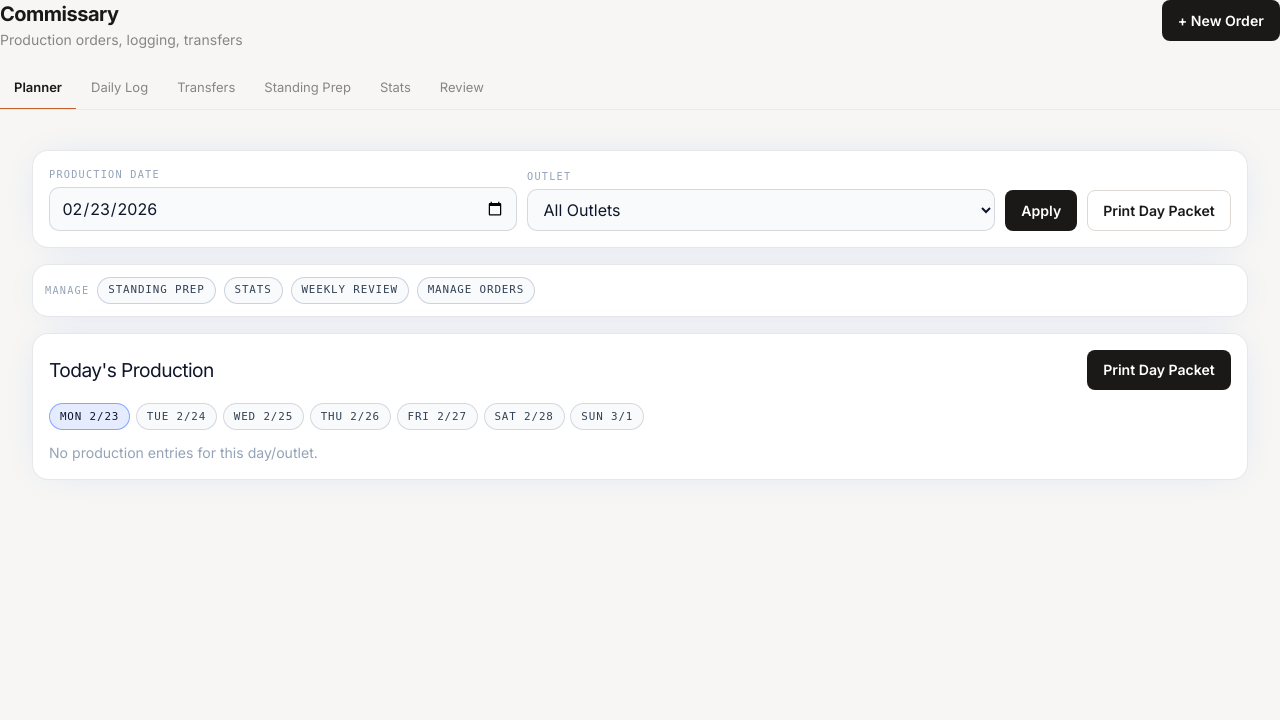
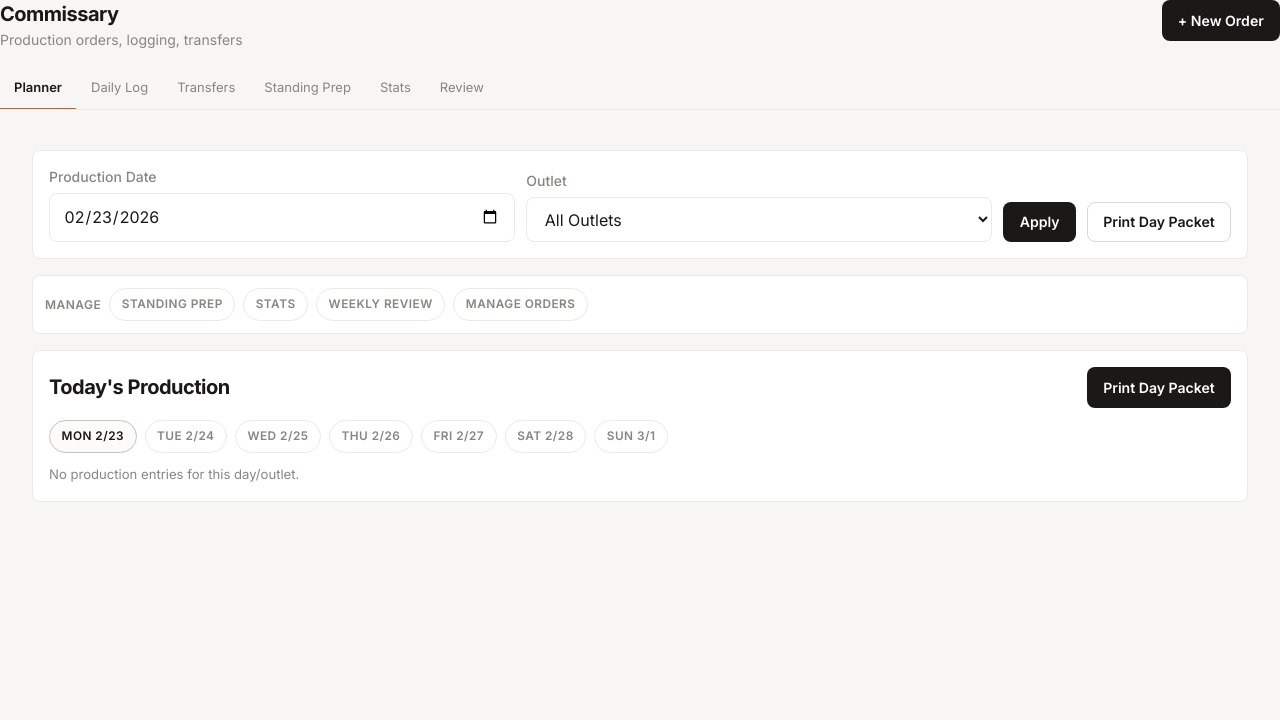
Before and after one commit to cheffr3y/foxtownhq, a Flask app: page /commissary in a window 1280 px wide. Shown: the part 48-768 px from the top of the page. Run offline with Flask 3, Linux system fonts and the light colour scheme; a user stored in the database is signed in; data that the repository does not hold is empty; some libraries are stand-ins or nearby versions.

Commit message:
Refactor commissary planner styling to fhq system

```diff
--- a/templates/commissary_planner.html
+++ b/templates/commissary_planner.html
@@ -5,378 +5,99 @@
 
 {% block extra_head %}
 <style>
-    .comm-shell {
-        padding-bottom: 3rem;
+    .comm-shell { padding-bottom: 3rem; }
+    .controls-grid,
+    .signoff-tools,
+    .signoff-grid,
+    .signoff-cards { display: grid; gap: 0.7rem; }
+    .controls-grid { grid-template-columns: repeat(1, minmax(0, 1fr)); align-items: end; }
+    @media (min-width: 900px) {
+        .signoff-grid { grid-template-columns: repeat(3, minmax(0, 1fr)); }
     }
-
-    .comm-panel {
-        border-radius: 16px;
-        border: 1px solid rgba(15, 23, 42, 0.1);
-        background: rgba(255, 255, 255, 0.96);
-        box-shadow: 0 0 36px -14px rgba(77, 124, 255, 0.24);
+    @media (min-width: 980px) {
+        .controls-grid { grid-template-columns: minmax(180px, 0.8fr) minmax(180px, 0.8fr) auto auto; }
+        .signoff-tools { grid-template-columns: auto minmax(180px, 0.9fr) auto; align-items: center; }
     }
-
-    .controls-grid {
-        display: grid;
-        gap: 0.6rem;
-        grid-template-columns: repeat(1, minmax(0, 1fr));
-        align-items: end;
-    }
-
-    @media (min-width: 980px) {
-        .controls-grid {
-            grid-template-columns: minmax(180px, 0.8fr) minmax(180px, 0.8fr) auto auto;
-        }
-    }
-
-    .comm-label {
-        display: block;
-        margin-bottom: 0.32rem;
-        font-size: 0.64rem;
-        letter-spacing: 0.12em;
-        text-transform: uppercase;
-        color: #94A3B8;
-        font-family: 'JetBrains Mono', ui-monospace, SFMono-Regular, monospace;
-    }
-
-    .comm-field {
-        width: 100%;
-        min-height: 42px;
-        border: 1px solid rgba(15, 23, 42, 0.15);
-        border-radius: 10px;
-        background: rgba(248, 250, 252, 0.92);
-        color: #0F172A;
-        padding: 0.5rem 0.72rem;
-        transition: all 0.2s ease;
-    }
-
-    .comm-field:focus {
-        outline: none;
-        border-color: rgba(77, 124, 255, 0.72);
-        box-shadow: 0 0 20px -10px rgba(77, 124, 255, 0.55);
-    }
-
-    .planner-tabs {
-        display: inline-flex;
-        border-radius: 999px;
-        border: 1px solid rgba(15, 23, 42, 0.14);
-        background: rgba(248, 250, 252, 0.92);
-        padding: 0.2rem;
-        gap: 0.2rem;
-        flex-wrap: wrap;
-    }
-
-    .planner-tab {
-        border-radius: 999px;
-        border: 1px solid transparent;
-        color: #334155;
-        background: transparent;
-        padding: 0.42rem 0.9rem;
-        font-size: 0.7rem;
-        letter-spacing: 0.08em;
-        text-transform: uppercase;
-        font-family: 'JetBrains Mono', ui-monospace, SFMono-Regular, monospace;
-    }
-
-    .planner-tab.is-active {
-        border-color: rgba(77, 124, 255, 0.62);
-        background: rgba(77, 124, 255, 0.14);
-        color: #0F172A;
-    }
-
-    .manage-row {
-        display: flex;
-        flex-wrap: wrap;
-        gap: 0.5rem;
-        align-items: center;
-    }
-
-    .manage-pill {
-        border-radius: 999px;
-        border: 1px solid rgba(148, 163, 184, 0.45);
-        background: rgba(248, 250, 252, 0.9);
-        color: #334155;
-        padding: 0.26rem 0.62rem;
-        font-size: 0.68rem;
-        letter-spacing: 0.08em;
-        text-transform: uppercase;
-        font-family: 'JetBrains Mono', ui-monospace, SFMono-Regular, monospace;
-    }
-
-    .section-head {
-        display: flex;
-        justify-content: space-between;
-        align-items: center;
-        gap: 0.7rem;
-        margin-bottom: 0.8rem;
-        flex-wrap: wrap;
-    }
-
-    .section-title {
-        color: #0F172A;
-        font-size: 1.2rem;
-        letter-spacing: -0.03em;
-        font-family: 'Calistoga', Inter, sans-serif;
-    }
-
-    .table-wrap {
-        overflow-x: auto;
-    }
-
-    .production-table {
-        width: 100%;
-        min-width: 620px;
-        border-collapse: collapse;
-    }
-
-    .production-table th {
-        text-align: left;
-        font-size: 0.66rem;
-        letter-spacing: 0.13em;
-        text-transform: uppercase;
-        color: #94A3B8;
-        padding: 0.66rem 0.72rem;
-        border-bottom: 1px solid rgba(148, 163, 184, 0.24);
-        font-family: 'JetBrains Mono', ui-monospace, SFMono-Regular, monospace;
-    }
-
-    .production-table td {
-        padding: 0.7rem 0.72rem;
-        border-top: 1px solid rgba(148, 163, 184, 0.2);
-        color: #334155;
-        font-size: 0.84rem;
-    }
-
-    .signoff-tools {
-        display: grid;
-        gap: 0.7rem;
-    }
-
-    @media (min-width: 980px) {
-        .signoff-tools {
-            grid-template-columns: auto minmax(180px, 0.9fr) auto;
-            align-items: center;
-        }
-    }
-
-    .week-pills {
-        display: flex;
-        flex-wrap: wrap;
-        gap: 0.36rem;
-    }
-
+    .manage-row,
+    .week-pills,
+    .section-head,
+    .signoff-head,
+    .signoff-actions { display: flex; flex-wrap: wrap; gap: 0.5rem; align-items: center; }
+    .section-head,
+    .signoff-head { justify-content: space-between; margin-bottom: 0.8rem; }
+    .table-wrap { overflow-x: auto; }
+    .production-table { min-width: 620px; }
+    .manage-pill,
     .week-pill {
         display: inline-flex;
         align-items: center;
+        gap: 0.3rem;
+        padding: 0.4rem 0.72rem;
+        border: 1px solid #ECEAE6;
         border-radius: 999px;
-        border: 1px solid rgba(15, 23, 42, 0.15);
-        background: rgba(248, 250, 252, 0.92);
-        color: #334155;
-        padding: 0.28rem 0.62rem;
+        background: #fff;
+        color: #8A8580;
+        text-decoration: none;
+        font-size: 0.74rem;
+        font-weight: 600;
+        letter-spacing: 0.04em;
+        text-transform: uppercase;
+        transition: border-color 0.15s ease, color 0.15s ease;
+    }
+    .manage-pill:hover,
+    .week-pill:hover,
+    .week-pill.is-active { border-color: #C8C2BB; color: #1B1918; }
+    .week-pill.is-active,
+    .week-row.is-active { background: #FCFBFA; }
+    .pill-badge,
+    .signoff-status {
+        display: inline-flex;
+        align-items: center;
+        justify-content: center;
+        border-radius: 999px;
         font-size: 0.68rem;
-        letter-spacing: 0.08em;
-        text-transform: uppercase;
-        font-family: 'JetBrains Mono', ui-monospace, SFMono-Regular, monospace;
-        text-decoration: none;
+        font-weight: 600;
+        border: 1px solid #ECEAE6;
+        white-space: nowrap;
     }
-
-    .week-pill.is-active {
-        border-color: rgba(77, 124, 255, 0.62);
-        background: rgba(77, 124, 255, 0.14);
-        color: #0F172A;
-    }
-
-    .pill-badge {
-        display: inline-block;
-        margin-left: 0.28rem;
-        padding: 0.08rem 0.32rem;
-        border-radius: 999px;
-        font-size: 0.58rem;
-        background: rgba(251, 191, 36, 0.25);
-        color: #92400e;
-    }
-
-    .pill-badge--done {
-        background: rgba(16, 185, 129, 0.2);
-        color: #065f46;
-    }
-
-    .signoff-progress {
-        font-size: 0.78rem;
-        letter-spacing: 0.08em;
-        text-transform: uppercase;
-        color: #334155;
-        font-family: 'JetBrains Mono', ui-monospace, SFMono-Regular, monospace;
-    }
-
-    .day-panel[hidden] {
-        display: none !important;
-    }
-
-    .signoff-cards {
-        display: grid;
-        gap: 0.7rem;
-        margin-top: 0.8rem;
-    }
-
-    .signoff-card {
-        border-radius: 14px;
-        border: 1px solid rgba(15, 23, 42, 0.12);
-        background: rgba(248, 250, 252, 0.92);
-        padding: 0.78rem;
-    }
-
-    .signoff-head {
-        display: flex;
-        justify-content: space-between;
-        gap: 0.6rem;
-        align-items: flex-start;
-    }
-
-    .signoff-item {
-        color: #0F172A;
-        font-size: 1.06rem;
-        line-height: 1.1;
-        letter-spacing: -0.02em;
-        font-family: 'Calistoga', Inter, sans-serif;
-    }
-
-    .signoff-meta {
-        margin-top: 0.2rem;
-        color: #64748B;
-        font-size: 0.76rem;
-    }
-
-    .signoff-status {
-        min-width: 104px;
-        text-align: center;
-        border-radius: 999px;
-        padding: 0.28rem 0.56rem;
-        font-size: 0.7rem;
-        letter-spacing: 0.1em;
-        text-transform: uppercase;
-        font-family: 'JetBrains Mono', ui-monospace, SFMono-Regular, monospace;
-        border: 1px solid transparent;
-    }
-
-    .signoff-status--done {
-        color: #ecfdf5;
-        background: rgba(16, 185, 129, 0.86);
-        border-color: rgba(110, 231, 183, 0.9);
-    }
-
-    .signoff-status--pending {
-        color: #111827;
-        background: rgba(251, 191, 36, 0.92);
-        border-color: rgba(252, 211, 77, 0.95);
-    }
-
-    .signoff-actions {
-        margin-top: 0.6rem;
-        display: flex;
-        flex-wrap: wrap;
-        align-items: center;
-        gap: 0.42rem;
-    }
-
-    .signoff-grid {
-        margin-top: 0.6rem;
-        display: grid;
-        gap: 0.45rem;
-        grid-template-columns: repeat(1, minmax(0, 1fr));
-    }
-
-    @media (min-width: 900px) {
-        .signoff-grid {
-            grid-template-columns: repeat(3, minmax(0, 1fr));
-        }
-    }
-
-    .signoff-input,
-    .signoff-notes {
-        width: 100%;
-        border: 1px solid rgba(15, 23, 42, 0.13);
-        border-radius: 9px;
-        background: rgba(248, 250, 252, 0.92);
-        color: #0F172A;
-        padding: 0.42rem 0.58rem;
-        font-size: 0.82rem;
-    }
-
-    .signoff-notes {
-        min-height: 76px;
-        resize: vertical;
-    }
-
-    .save-state {
-        color: #94A3B8;
-        font-size: 0.71rem;
-        letter-spacing: 0.06em;
-        text-transform: uppercase;
-        font-family: 'JetBrains Mono', ui-monospace, SFMono-Regular, monospace;
-    }
-
-    .save-state.is-saving {
-        color: #fbbf24;
-    }
-
-    .save-state.is-error {
-        color: #fb7185;
-    }
-
-    .save-state.is-saved {
-        color: #34d399;
-    }
-
-    .week-glance {
-        margin-top: 1rem;
-        border: 1px solid rgba(15, 23, 42, 0.12);
-        border-radius: 12px;
-        overflow: hidden;
-    }
-
+    .pill-badge { min-width: 2.2rem; padding: 0.12rem 0.38rem; background: #FFF8EE; color: #A0590A; border-color: #F0D9A0; }
+    .pill-badge--done,
+    .signoff-status--done { background: #EEFBEF; color: #2B7A30; border-color: #C2E8C4; }
+    .signoff-progress,
+    .save-state { font-size: 0.74rem; font-weight: 600; letter-spacing: 0.04em; text-transform: uppercase; color: #8A8580; }
+    .day-panel[hidden] { display: none !important; }
+    .signoff-cards { margin-top: 0.8rem; }
+    .signoff-head { align-items: flex-start; }
+    .signoff-item { font-size: 1.05rem; font-weight: 700; color: #1B1918; }
+    .signoff-meta,
+    .empty-note { font-size: 0.82rem; color: #8A8580; }
+    .signoff-status { min-width: 104px; padding: 0.28rem 0.6rem; }
+    .signoff-status--pending { background: #FFF8EE; color: #A0590A; border-color: #F0D9A0; }
+    .signoff-actions,
+    .signoff-grid { margin-top: 0.6rem; }
+    .signoff-notes { min-height: 76px; resize: vertical; }
+    .save-state.is-saving { color: #A0590A; }
+    .save-state.is-error { color: #8B2020; }
+    .save-state.is-saved { color: #2B7A30; }
+    .week-glance { margin-top: 1rem; border: 1px solid #ECEAE6; border-radius: 8px; overflow: hidden; }
     .week-row {
         display: grid;
         grid-template-columns: minmax(110px, 0.8fr) minmax(90px, 0.7fr) minmax(120px, 0.8fr) auto;
         gap: 0.45rem;
         align-items: center;
-        padding: 0.54rem 0.66rem;
-        border-top: 1px solid rgba(148, 163, 184, 0.18);
-        background: rgba(248, 250, 252, 0.92);
         width: 100%;
+        padding: 0.6rem 0.72rem;
+        border-top: 1px solid #ECEAE6;
+        background: #fff;
         text-align: left;
+        font-size: 0.84rem;
+        color: #1B1918;
     }
-
-    .week-row:first-child {
-        border-top: none;
-    }
-
-    .week-row.is-active {
-        background: rgba(77, 124, 255, 0.12);
-    }
-
-    .week-indicator {
-        justify-self: end;
-        font-size: 0.9rem;
-        font-weight: 700;
-    }
-
-    .week-indicator.is-empty {
-        color: #94A3B8;
-    }
-
-    .week-indicator.is-partial {
-        color: #d97706;
-    }
-
-    .week-indicator.is-complete {
-        color: #059669;
-    }
-
-    .empty-note {
-        color: #94A3B8;
-        font-size: 0.88rem;
-    }
+    .week-row:first-child { border-top: none; }
+    .week-indicator { justify-self: end; font-size: 0.9rem; font-weight: 700; }
+    .week-indicator.is-empty { color: #A09A94; }
+    .week-indicator.is-partial { color: #A0590A; }
+    .week-indicator.is-complete { color: #2B7A30; }
 </style>
 {% endblock %}
 
@@ -395,23 +116,23 @@
     ], 'planner') }}
 
     <div
-        class="max-w-[96rem] mx-auto px-4 sm:px-6 lg:px-8 py-5 space-y-4 comm-shell fhq-fade"
+        class="max-w-[96rem] mx-auto px-4 sm:px-6 lg:px-8 py-5 space-y-4 comm-shell"
         id="plannerRoot"
         data-initial-tab="{{ active_tab }}"
         data-initial-signoff-day="{{ signoff_day }}"
         data-current-user="{{ current_user_name }}"
     >
-        <section class="comm-panel p-4">
+        <section class="fhq-card p-4">
             <form method="GET" class="controls-grid" id="plannerFilterForm">
                 <input type="hidden" name="tab" id="plannerTabInput" value="{{ active_tab }}">
                 <input type="hidden" name="signoff_day" id="signoffDayInput" value="{{ signoff_day }}">
                 <div>
-                    <label class="comm-label">Production Date</label>
-                    <input type="date" name="day" value="{{ selected_day }}" class="comm-field">
+                    <label class="block text-sm font-medium text-foxtown-muted mb-1.5">Production Date</label>
+                    <input type="date" name="day" value="{{ selected_day }}" class="fhq-input">
                 </div>
                 <div>
-                    <label class="comm-label">Outlet</label>
-                    <select name="outlet" class="comm-field">
+                    <label class="block text-sm font-medium text-foxtown-muted mb-1.5">Outlet</label>
+                    <select name="outlet" class="fhq-input">
                         <option value="">All Outlets</option>
                         {% for outlet in outlet_options %}
                         <option value="{{ outlet }}" {% if selected_outlet == outlet %}selected{% endif %}>{{ outlet }}</option>
@@ -429,9 +150,9 @@
             <button type="button" class="planner-tab" data-planner-tab-btn="transfers" aria-pressed="false">Transfers</button>
         </div>
 
-        <section class="comm-panel p-3">
+        <section class="fhq-card p-3">
             <div class="manage-row">
-                <span class="comm-label !mb-0">Manage</span>
+                <span class="fhq-section-head mb-0">Manage</span>
                 <a class="manage-pill" href="{{ url_for('commissary_standing_prep') }}">Standing Prep</a>
                 <a class="manage-pill" href="{{ url_for('commissary_stats') }}">Stats</a>
                 <a class="manage-pill" href="{{ url_for('commissary_review', week_start=week_start, outlet=(selected_outlet or None)) }}">Weekly Review</a>
@@ -439,9 +160,9 @@
             </div>
         </section>
 
-        <section class="comm-panel p-4" data-planner-tab-panel="production" hidden>
+        <section class="fhq-card p-4" data-planner-tab-panel="production" hidden>
             <div class="section-head">
-                <h2 class="section-title">Today's Production</h2>
+                <h2 class="text-xl font-bold tracking-tight text-foxtown-text">Today's Production</h2>
                 <a href="{{ url_for('commissary_packet_print', outlet=(selected_outlet or None), week_start=week_start, day=selected_day, include_shopping=0) }}" target="_blank" class="fhq-btn fhq-btn--primary">Print Day Packet</a>
             </div>
             <div class="week-pills mb-3">
@@ -459,9 +180,9 @@
             {% if production_groups %}
                 {% for group in production_groups %}
                 <div class="mb-4">
-                    <div class="comm-label !mb-2">{{ group.outlet }}</div>
+                    <div class="fhq-section-head mb-2">{{ group.outlet }}</div>
                     <div class="table-wrap">
-                        <table class="production-table">
+                        <table class="fhq-table production-table">
                             <thead>
                                 <tr>
                                     <th>Item</th>
@@ -487,9 +208,9 @@
             {% endif %}
         </section>
 
-        <section class="comm-panel p-4" data-planner-tab-panel="signoff" hidden data-signoff-root>
+        <section class="fhq-card p-4" data-planner-tab-panel="signoff" hidden data-signoff-root>
             <div class="section-head">
-                <h2 class="section-title">Sign Off</h2>
+                <h2 class="text-xl font-bold tracking-tight text-foxtown-text">Sign Off</h2>
                 <div class="signoff-progress" data-progress-text>0 of 0 signed off</div>
             </div>
 
@@ -506,7 +227,7 @@
                     </button>
                     {% endfor %}
                 </div>
-                <input type="date" class="comm-field" id="signoffDayPicker" value="{{ signoff_day }}">
+                <input type="date" class="fhq-input" id="signoffDayPicker" value="{{ signoff_day }}">
                 <a href="{{ url_for('commissary_production_log', log_date=signoff_day, outlet=(selected_outlet or None), remaining=0) }}" class="fhq-btn fhq-btn--outline">Open Full Log Page</a>
             </div>
 
@@ -516,7 +237,7 @@
                 {% if entries %}
                 <div class="signoff-cards">
                     {% for entry in entries %}
-                    <form method="POST" action="{{ url_for('commissary_production_log_update', line_id=entry.line_id) }}" class="signoff-card" data-log-form data-day="{{ day.date_iso }}">
+                    <form method="POST" action="{{ url_for('commissary_production_log_update', line_id=entry.line_id) }}" class="fhq-card p-4" data-log-form data-day="{{ day.date_iso }}">
                         <input type="hidden" name="production_date" value="{{ day.date_iso }}">
                         <input type="hidden" name="ajax" value="1">
                         <input type="hidden" name="signed_off_by" value="{{ current_user_name }}">
@@ -539,9 +260,9 @@
                         </div>
 
                         <div class="signoff-grid">
-                            <input type="text" name="made_by" value="{{ entry.made_by or '' }}" class="signoff-input" placeholder="Made by">
-                            <input type="text" name="tasted_by" value="{{ entry.tasted_by or '' }}" class="signoff-input" placeholder="Tasted by">
-                            <textarea name="production_notes" class="signoff-notes" placeholder="Notes">{{ entry.production_notes or '' }}</textarea>
+                            <input type="text" name="made_by" value="{{ entry.made_by or '' }}" class="fhq-input" placeholder="Made by">
+                            <input type="text" name="tasted_by" value="{{ entry.tasted_by or '' }}" class="fhq-input" placeholder="Tasted by">
+                            <textarea name="production_notes" class="fhq-input signoff-notes" placeholder="Notes">{{ entry.production_notes or '' }}</textarea>
                         </div>
                     </form>
                     {% endfor %}
@@ -553,7 +274,7 @@
             {% endfor %}
 
             <div class="section-head mt-5 !mb-2">
-                <h3 class="section-title !text-[1.02rem]">Week at a Glance</h3>
+                <h3 class="text-lg font-bold tracking-tight text-foxtown-text">Week at a Glance</h3>
             </div>
             <div class="week-glance">
                 {% for day in week_signoff_summary %}
@@ -571,11 +292,11 @@
             </div>
         </section>
 
-        <section class="comm-panel p-4" data-planner-tab-panel="transfers" hidden>
+        <section class="fhq-card p-4" data-planner-tab-panel="transfers" hidden>
             <div class="section-head">
-                <h2 class="section-title">Transfers</h2>
+                <h2 class="text-xl font-bold tracking-tight text-foxtown-text">Transfers</h2>
             </div>
-            <p class="text-slate-600 text-sm mb-3">Open the transfer log with current planner context.</p>
+            <p class="text-sm text-foxtown-muted mb-3">Open the transfer log with current planner context.</p>
             <a
                 href="{{ url_for('commissary_transfers', outlet_filter=(selected_outlet or None), production_date=signoff_day) }}"
                 class="fhq-btn fhq-btn--primary"
```
